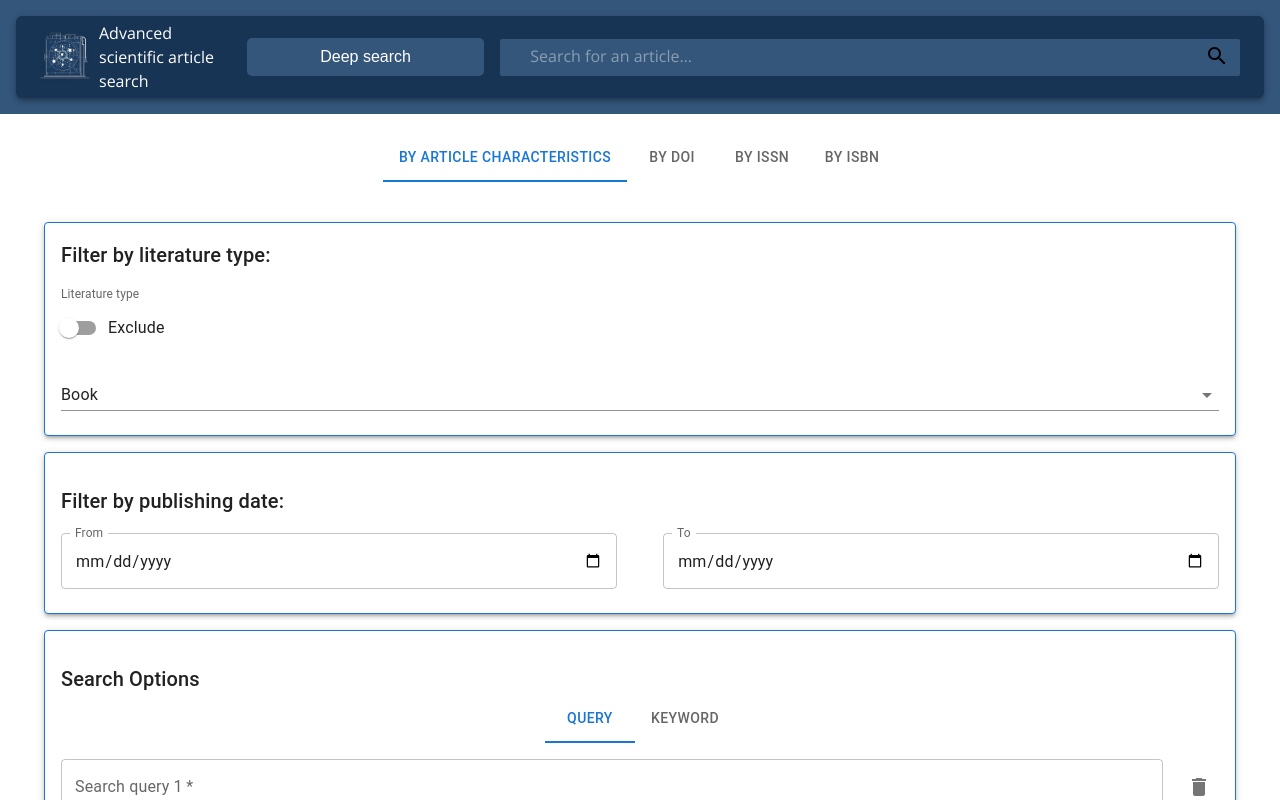
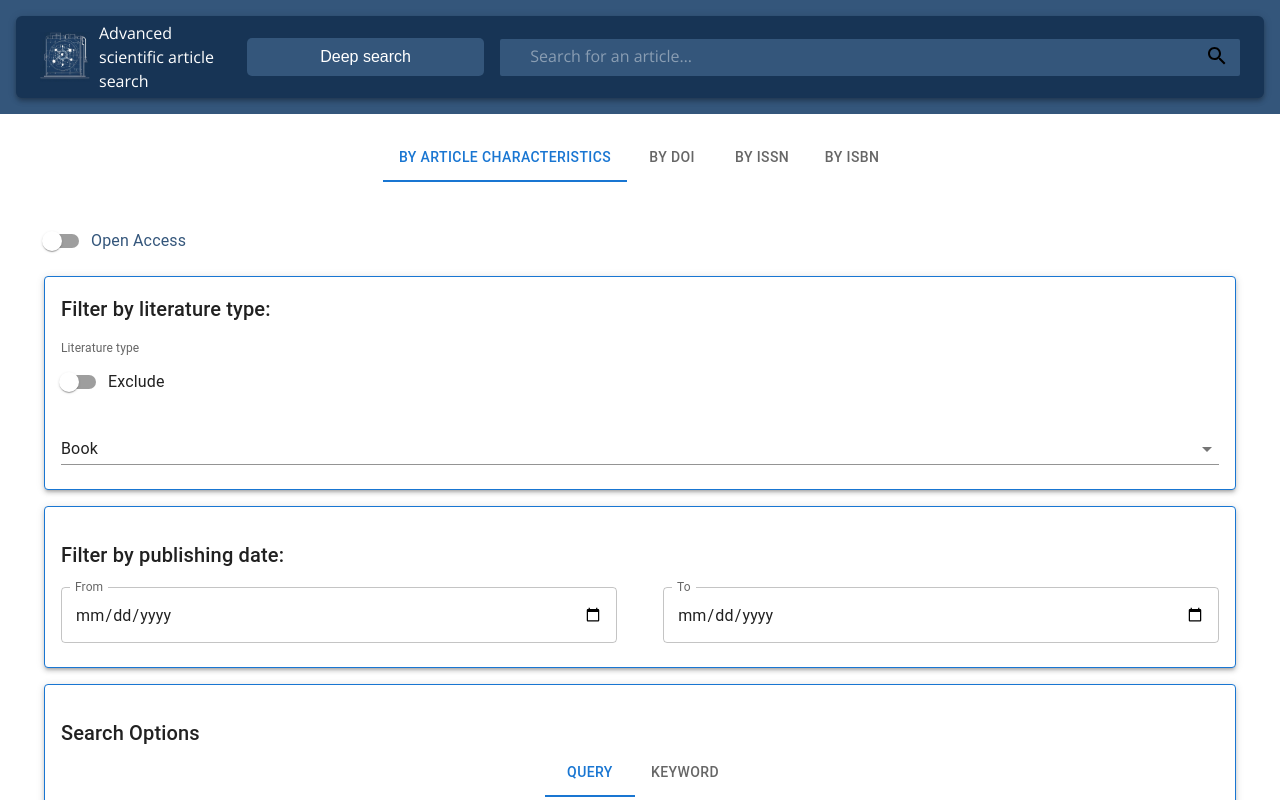
Before and after one commit to marykirichenko/search-engine-diploma, a Next.js app in the folder frontend/: page /searchParameters in a window 1280 px wide. Shown: the top 800 px of the page. Built offline with nearby package versions, Linux system fonts and the light colour scheme.

Commit message:
feat-MARIIA: add open access support

```diff
--- a/frontend/src/app/page.tsx
+++ b/frontend/src/app/page.tsx
@@ -22,7 +22,7 @@ export default async function Home() {
         <>
             <HeaderCard/>
             <Typography variant={'h5'} style={{margin : '30px 10px 0px 20px', display: 'block', fontWeight: '700'}}> Latest literature:</Typography>
-            <ArticleCardGrid articles={articles} lastArticleRef={handleLastArticleRef} />
+            <ArticleCardGrid articles={articles}  />
         </>
     );
 }
--- a/frontend/src/app/search/page.tsx
+++ b/frontend/src/app/search/page.tsx
@@ -1,6 +1,5 @@
 import SearchResults from "@/components/searchResults";
 export default async function SearchPage({searchParams}: {searchParams: {query: string}}) {
     // TODO Add exports
-    // TODO show is its open access or pdf (to verification)
     return <SearchResults query={searchParams.query}/>
 }
--- a/frontend/src/components/extensiveSearchButton.tsx
+++ b/frontend/src/components/extensiveSearchButton.tsx
@@ -4,12 +4,12 @@ import { styled } from "@mui/material/styles";
 import { useOptionsError } from "@/contexts/optionsErrorContext";
 import {useRouter} from "next/navigation";
 
-export const ExtensiveSearchButton = ({ searchType, literatureType, queries, constraints, keyword, dois, dateRange, serialNumber }: SearchProps) => {
+export const ExtensiveSearchButton = ({ searchType, literatureType, queries, constraints, keyword, dois, dateRange, serialNumber, openAccess }: SearchProps) => {
     const { validationErrors } = useOptionsError();
     const router = useRouter();
 
 
-    const constructedQuery = buildQuery({ searchType, literatureType, queries, constraints, keyword, dois, dateRange, serialNumber });
+    const constructedQuery = buildQuery({ searchType, literatureType, queries, constraints, keyword, dois, dateRange, serialNumber, openAccess });
     const isButtonDisabled = () => {
 
         switch (searchType) {
--- a/frontend/src/components/options/generalOptions.tsx
+++ b/frontend/src/components/options/generalOptions.tsx
@@ -16,22 +16,32 @@ import {ChangeEvent} from "react";
 
 interface GeneralOptionsProps {
     literatureType: string;
-    handleChange: (event: SelectChangeEvent<string>) => void;
+    handleChange: (event: SelectChangeEvent) => void;
     exclude: boolean;
     handleExcludeChange: (event: ChangeEvent<string>) => void;
     dateRange: [Date | null, Date | null];
     setDateRange: (dateRange: [Date | null, Date | null]) => void;
+    openAccess: boolean,
+    setOpenAccess: () => void;
 }
 
-export const GeneralOptions = ({ literatureType, handleChange, dateRange, setDateRange, exclude, handleExcludeChange }: GeneralOptionsProps) => {
-
+export const GeneralOptions = ({ literatureType, handleChange, dateRange, setDateRange, exclude, handleExcludeChange, openAccess, setOpenAccess }: GeneralOptionsProps) => {
     return (
         <>
+            <FormControlLabel
+                value="end"
+                control={<Switch color="primary" checked={openAccess} onChange={setOpenAccess} />}
+                label="Open Access"
+                labelPlacement="end"
+                sx={{ mt: 2 }}
+            />
             <Card sx={{ bgcolor: 'white', borderColor: theme.palette.primary.main, borderWidth: 1, borderStyle: 'solid', mt: 2, boxShadow: 3 }}>
+
                 <CardContent>
                     <Typography variant="h6" component="div" sx={{ mb: 2 }}>
                         Filter by literature type:
                     </Typography>
+
                     <FormControl variant={"standard"} sx={{ width: '100%' }}>
                         <InputLabel>Literature type</InputLabel>
                         <br/>
--- a/frontend/src/components/searchParameters.tsx
+++ b/frontend/src/components/searchParameters.tsx
@@ -21,7 +21,8 @@ export interface SearchProps {
     keyword?: string,
     dois?: string[],
     dateRange?: [Date | null, Date | null],
-    serialNumber?: string
+    serialNumber?: string,
+    openAccess?: boolean
 }
 
 // TODO add info boxes with information about each fields
@@ -30,6 +31,7 @@ export interface SearchProps {
 
 export const SearchParameters = () => {
     const [value, setValue] = useState(0);
+    const [openAccess, setOpenAccess] = useState(false)
     const [literatureType, setLiteratureType] = useState('Book');
     const [exclude, setExclude] = useState(false);
     const [queries, setQueries] = useState<string[]>(['']);
@@ -54,6 +56,7 @@ export const SearchParameters = () => {
         setSerialNumber('');
         setDateRange([null, null]);
         setConstraints(['AND'])
+        setOpenAccess(false)
 
     }, [searchParams]);
 
@@ -68,6 +71,10 @@ export const SearchParameters = () => {
 
     const handleExcludeChange = (event: ChangeEvent<HTMLInputElement>) => {
         setExclude(event.target.checked);
+    };
+
+    const handleOpenAccessChange = () => {
+        setOpenAccess(!openAccess);
     };
 
     return (
@@ -86,6 +93,7 @@ export const SearchParameters = () => {
                     handleExcludeChange={handleExcludeChange}
                     dateRange={dateRange}
                     setDateRange={setDateRange}
+                    setOpenAccess={handleOpenAccessChange}
                 />
                 <QueryOptions
                     queries={queries}
@@ -95,7 +103,7 @@ export const SearchParameters = () => {
                     constraints={constraints}
                     setConstraints={setConstraints}
                 />
-                <ExtensiveSearchButton searchType={'Article'} literatureType={{type: literatureType, exclude}} queries={queries} constraints={constraints} keyword={keyword} dateRange={dateRange}/>
+                <ExtensiveSearchButton searchType={'Article'} literatureType={{type: literatureType, exclude}} queries={queries} constraints={constraints} keyword={keyword} dateRange={dateRange} openAccess={openAccess}/>
             </TabPanel>
             <TabPanel value={value} index={1}>
                 <PackedAccordion summary="What is Digital Object Identifier (DOI)?" details="Digital Object Identifier - a unique alphanumeric string assigned to a digital object, such as a research article, dataset, or book. It provides a persistent and permanent link to the object, allowing it to be easily identified, cited, and accessed." />
@@ -106,9 +114,10 @@ export const SearchParameters = () => {
                     handleExcludeChange={handleExcludeChange}
                     dateRange={dateRange}
                     setDateRange={setDateRange}
+                    setOpenAccess={handleOpenAccessChange}
                 />
                 <DOIOptions dois={dois} setDois={setDois}/>
-                <ExtensiveSearchButton searchType={'DOI'} literatureType={{type: literatureType, exclude}} dois={dois} dateRange={dateRange}/>
+                <ExtensiveSearchButton searchType={'DOI'} literatureType={{type: literatureType, exclude}} dois={dois} dateRange={dateRange} openAccess={openAccess}/>
             </TabPanel>
             <TabPanel value={value} index={2}>
                 <PackedAccordion summary="What is International Standard Serial Number (ISSN)?" details="International Standart Serial Number - an 8-digit code used to uniquely identify a serial publication, such as a journal, magazine, or periodical, in print or electronic format." />
@@ -119,9 +128,10 @@ export const SearchParameters = () => {
                     handleExcludeChange={handleExcludeChange}
                     dateRange={dateRange}
                     setDateRange={setDateRange}
+                    setOpenAccess={handleOpenAccessChange}
                 />
                 <SerialNumberOptions serialNumberType={'ISSN'} serialNumber={serialNumber} setSerialNumber={setSerialNumber} />
-                <ExtensiveSearchButton searchType={'ISSN'} literatureType={{type: literatureType, exclude}}  dateRange={dateRange} serialNumber={serialNumber}/>
+                <ExtensiveSearchButton searchType={'ISSN'} literatureType={{type: literatureType, exclude}}  dateRange={dateRange} serialNumber={serialNumber} openAccess={openAccess}/>
             </TabPanel>
             <TabPanel value={value} index={3}>
                 <PackedAccordion summary="What is International Standard Book Number (ISBN)?" details="International Standard Book Number (ISBN) is a 13-digit or 10-digit unique identifier assigned to a book or book-like publication. It is used to identify and manage books in various formats, including print, e-book, and audiobook." />
@@ -132,9 +142,11 @@ export const SearchParameters = () => {
                     handleExcludeChange={handleExcludeChange}
                     dateRange={dateRange}
                     setDateRange={setDateRange}
+                    openAccess={setOpenAccess}
+                    setOpenAccess={handleOpenAccessChange}
                 />
                 <SerialNumberOptions serialNumberType={'ISBN'} serialNumber={serialNumber} setSerialNumber={setSerialNumber} />
-                <ExtensiveSearchButton searchType={'ISBN'} literatureType={{type: literatureType, exclude}} dateRange={dateRange} serialNumber={serialNumber}/>
+                <ExtensiveSearchButton searchType={'ISBN'} literatureType={{type: literatureType, exclude}} dateRange={dateRange} serialNumber={serialNumber} openAccess={openAccess}/>
             </TabPanel>
         </SearchOptionsWrapper>
     );
--- a/frontend/src/utils/buildSearchUrl.ts
+++ b/frontend/src/utils/buildSearchUrl.ts
@@ -1,7 +1,7 @@
 import {SearchProps} from "@/components/searchParameters";
 
 export function buildQuery(searchParams: SearchProps): string {
-    const { searchType, literatureType, queries, constraints, keyword, dois, dateRange, serialNumber } = searchParams;
+    const { searchType, literatureType, queries, constraints, keyword, dois, dateRange, serialNumber, openAccess } = searchParams;
     let baseUrlExtention = ''
     const queryParams: string[] = [];
 
@@ -56,6 +56,10 @@ export function buildQuery(searchParams: SearchProps): string {
         queryParams.push(`exclude=${encodeURIComponent(`{"type":"${literatureType.type}"}`)}`);
     }
 
+    if (openAccess) {
+        queryParams.push('openAccess=true');
+    }
+
     //TODO: Date should be joined with space, not &
     return baseUrlExtention +`?${queryParams.join('&')}`;
 }
```
Also changed, not shown: frontend/src/components/articleCard.tsx (+5 -2 lines).
